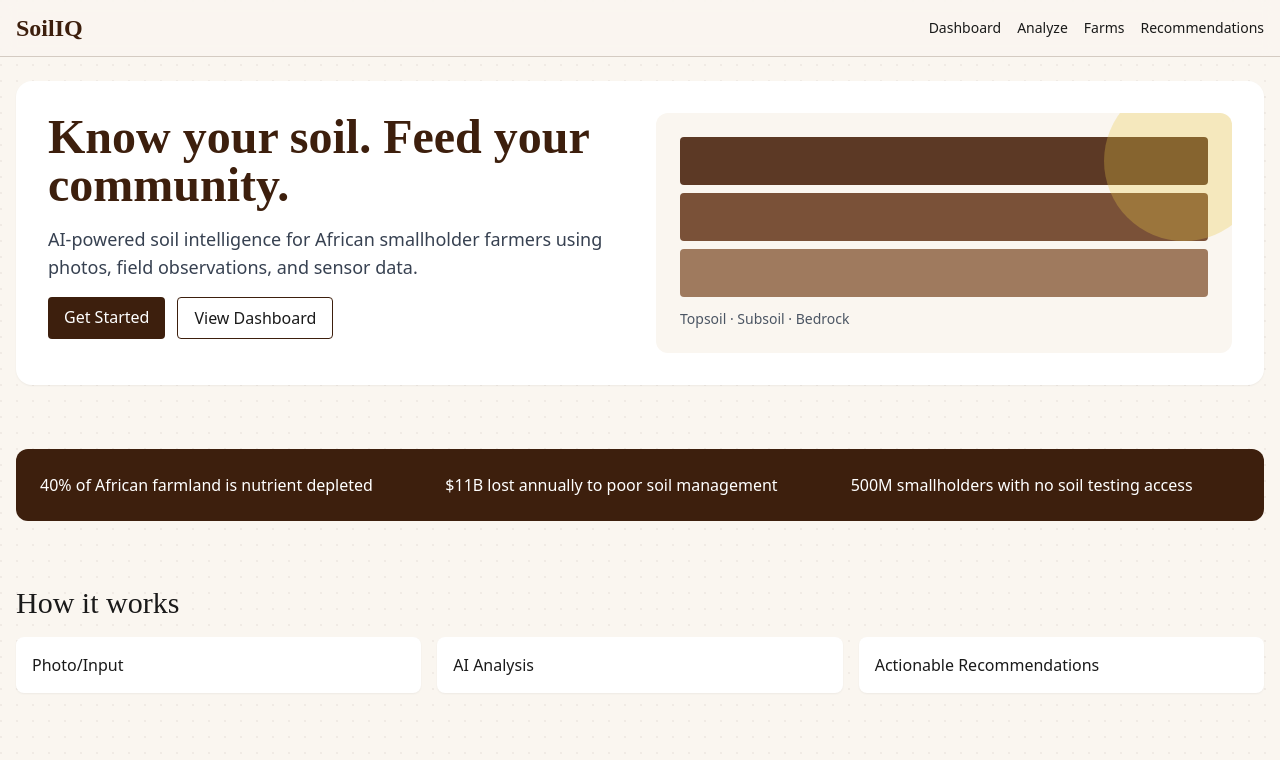
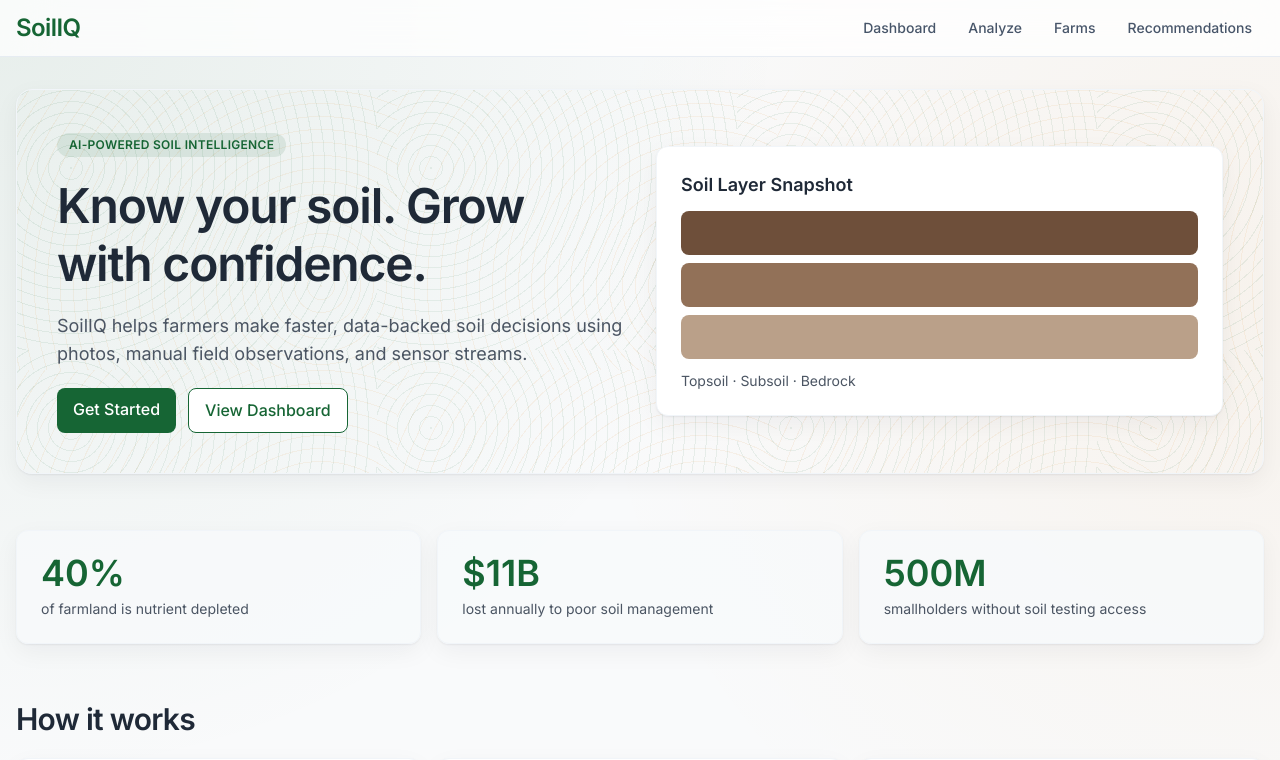
Before and after one commit to dukemawex/SoilIQ, a Next.js app in the folder soiliq-frontend/: page / in a window 1280 px wide. Shown: the top 760 px of the page. Built offline with nearby package versions, Linux system fonts and the light colour scheme.

Commit message:
feat: implement agtech global theme and navigation

```diff
--- a/soiliq-frontend/app/dashboard/page.tsx
+++ b/soiliq-frontend/app/dashboard/page.tsx
@@ -21,22 +21,22 @@ export default function DashboardPage() {
 
   return (
     <div className="space-y-6">
-      <h1 className="font-heading text-3xl">Dashboard</h1>
+      <h1>Dashboard</h1>
       <WeatherWidget weather={weather} />
       <div className="grid gap-4 md:grid-cols-4">
-        <div className="rounded bg-white p-4 shadow">Total Farms <p className="font-mono text-2xl">{farms.length}</p></div>
-        <div className="rounded bg-white p-4 shadow">Avg Soil Health <p className="font-mono text-2xl">{avgScore}</p></div>
-        <div className="rounded bg-white p-4 shadow">Analyses This Month <p className="font-mono text-2xl">{farms.filter((f) => f.latest_analysis).length}</p></div>
-        <div className="rounded bg-white p-4 shadow">Recommendations Applied <p className="font-mono text-2xl">0</p></div>
+        <div className="surface-card p-4">Total Farms <p className="font-mono text-2xl text-text">{farms.length}</p></div>
+        <div className="surface-card p-4">Avg Soil Health <p className="font-mono text-2xl text-text">{avgScore}</p></div>
+        <div className="surface-card p-4">Analyses This Month <p className="font-mono text-2xl text-text">{farms.filter((f) => f.latest_analysis).length}</p></div>
+        <div className="surface-card p-4">Recommendations Applied <p className="font-mono text-2xl text-text">0</p></div>
       </div>
 
       <div className="grid gap-4 md:grid-cols-2">
         {farms.map((farm) => (
-          <div key={farm.id} className="rounded-lg border bg-white p-4 shadow-sm">
+          <div key={farm.id} className="surface-card p-4">
             <div className="flex items-center justify-between">
               <div>
                 <h3 className="font-semibold">{farm.name}</h3>
-                <p className="text-sm text-gray-500">{farm.crop_type}</p>
+                <p className="text-sm">{farm.crop_type}</p>
               </div>
               <SoilHealthRing score={farm.latest_analysis?.overall_health_score || 0} size={100} />
             </div>
@@ -45,7 +45,7 @@ export default function DashboardPage() {
       </div>
 
       <section>
-        <h2 className="mb-3 font-heading text-2xl">Recent Analyses</h2>
+        <h2 className="mb-3">Recent Analyses</h2>
         <div className="space-y-3">
           {farms.flatMap((f) => (f.latest_analysis ? [{ ...f.latest_analysis }] : [])).slice(0, 5).map((a, idx) => <AnalysisCard key={a.id || idx} analysis={a} />)}
         </div>
--- a/soiliq-frontend/app/farms/page.tsx
+++ b/soiliq-frontend/app/farms/page.tsx
@@ -17,19 +17,19 @@ export default function FarmsPage() {
 
   return (
     <div className="space-y-4">
-      <h1 className="font-heading text-3xl">Farms</h1>
-      <div className="overflow-x-auto rounded-lg bg-white shadow-sm">
+      <h1>Farms</h1>
+      <div className="surface-card overflow-x-auto">
         <table className="w-full text-sm">
-          <thead className="bg-linen"><tr><th className="p-2">Name</th><th>Crop</th><th>Area</th><th>Location</th><th>Actions</th></tr></thead>
+          <thead className="bg-slate-50"><tr><th className="p-2">Name</th><th>Crop</th><th>Area</th><th>Location</th><th>Actions</th></tr></thead>
           <tbody>
             {farms.map((farm) => (
-              <tr key={farm.id} className="border-t"><td className="p-2">{farm.name}</td><td>{farm.crop_type}</td><td>{farm.area_hectares}</td><td>{farm.country}</td><td><Link href={`/farms/${farm.id}`} className="text-soil underline">View</Link></td></tr>
+              <tr key={farm.id} className="border-t"><td className="p-2">{farm.name}</td><td>{farm.crop_type}</td><td>{farm.area_hectares}</td><td>{farm.country}</td><td><Link href={`/farms/${farm.id}`} className="font-medium text-primary hover:text-primary-dark">View</Link></td></tr>
             ))}
           </tbody>
         </table>
       </div>
 
-      <div className="rounded-lg bg-white p-4 shadow-sm">
+      <div className="surface-card p-4">
         <h2 className="mb-2 text-xl">Add Farm</h2>
         <div className="grid gap-2 md:grid-cols-2">
           {['name', 'crop_type', 'area_hectares', 'country', 'state_province'].map((field) => (
@@ -37,10 +37,7 @@ export default function FarmsPage() {
           ))}
         </div>
         <div className="mt-2"><FarmMapPin onChange={(coords) => setForm({ ...form, latitude: coords.lat, longitude: coords.lng })} /></div>
-        <button
-          className="mt-2 rounded bg-soil px-4 py-2 text-white"
-          onClick={async () => { await api.createFarm(form); await load(); }}
-        >Create Farm</button>
+        <button className="mt-2" onClick={async () => { await api.createFarm(form); await load(); }}>Create Farm</button>
       </div>
     </div>
   );
--- a/soiliq-frontend/app/globals.css
+++ b/soiliq-frontend/app/globals.css
@@ -4,13 +4,90 @@
 
 :root {
   color-scheme: light;
+  --bg: #f9fafb;
+  --surface: #ffffff;
+  --text: #1f2937;
+  --muted: #4b5563;
+  --primary: #166534;
+  --primary-dark: #14532d;
+  --accent: #d97706;
+  --accent-dark: #b45309;
+}
+
+@layer base {
+  * {
+    @apply border-slate-200;
   }
 
   body {
-  background: #faf6f0;
-  color: #1a1a1a;
-  background-image: radial-gradient(circle at 1px 1px, rgba(61, 31, 13, 0.05) 1px, transparent 0);
-  background-size: 16px 16px;
+    @apply bg-background font-sans text-text antialiased;
+    min-height: 100vh;
+    line-height: 1.65;
+    background-image:
+      radial-gradient(circle at 0% 0%, rgba(22, 101, 52, 0.08), transparent 40%),
+      radial-gradient(circle at 100% 20%, rgba(217, 119, 6, 0.06), transparent 40%);
+  }
+
+  h1 {
+    @apply text-4xl font-semibold tracking-tight text-text md:text-5xl;
+    line-height: 1.2;
+  }
+
+  h2 {
+    @apply text-2xl font-semibold tracking-tight text-text md:text-3xl;
+    line-height: 1.28;
+  }
+
+  h3 {
+    @apply text-xl font-semibold text-text;
+    line-height: 1.35;
+  }
+
+  p {
+    @apply text-base text-muted;
+  }
+
+  a {
+    @apply transition-colors duration-200;
+  }
+
+  button {
+    @apply rounded-lg bg-primary px-4 py-2 font-medium text-white transition-all duration-200 hover:-translate-y-0.5 hover:bg-primary-dark disabled:cursor-not-allowed disabled:opacity-50;
+  }
+
+  input:not([type='checkbox']):not([type='radio']),
+  select,
+  textarea {
+    @apply rounded-lg border border-slate-200 bg-white px-3 py-2 text-sm text-text outline-none transition-all duration-200 placeholder:text-slate-400 focus:border-primary focus:ring-2 focus:ring-primary/25;
+  }
+
+  input[type='checkbox'],
+  input[type='radio'] {
+    accent-color: var(--primary);
+  }
+}
+
+@layer components {
+  .surface-card {
+    @apply rounded-xl border border-slate-100 bg-surface shadow-card;
+  }
+
+  .btn-outline {
+    @apply rounded-lg border border-primary bg-white px-4 py-2 font-medium text-primary transition-all duration-200 hover:-translate-y-0.5 hover:bg-primary/5;
+  }
+
+  .hero-organic {
+    background-image:
+      linear-gradient(135deg, rgba(22, 101, 52, 0.08), rgba(217, 119, 6, 0.07)),
+      radial-gradient(circle at 12% 22%, rgba(22, 101, 52, 0.15), transparent 35%),
+      radial-gradient(circle at 88% 82%, rgba(180, 83, 9, 0.12), transparent 38%);
+  }
+
+  .topo-pattern {
+    background-image:
+      repeating-radial-gradient(circle at 15% 30%, rgba(22, 101, 52, 0.08) 0, rgba(22, 101, 52, 0.08) 1px, transparent 1px, transparent 11px),
+      repeating-radial-gradient(circle at 80% 70%, rgba(217, 119, 6, 0.07) 0, rgba(217, 119, 6, 0.07) 1px, transparent 1px, transparent 13px);
+    background-size: 360px 260px, 380px 280px;
   }
 
   .card-grain {
@@ -22,6 +99,11 @@ body {
     position: absolute;
     inset: 0;
     pointer-events: none;
-  background: repeating-linear-gradient(45deg, rgba(0, 0, 0, 0.015), rgba(0, 0, 0, 0.015) 2px, transparent 2px, transparent 6px);
+    background: repeating-linear-gradient(45deg, rgba(15, 23, 42, 0.01), rgba(15, 23, 42, 0.01) 2px, transparent 2px, transparent 8px);
     border-radius: inherit;
   }
+}
+
+body {
+  margin: 0;
+}
--- a/soiliq-frontend/app/layout.tsx
+++ b/soiliq-frontend/app/layout.tsx
@@ -1,22 +1,21 @@
 import './globals.css';
 import Link from 'next/link';
+import { Inter } from 'next/font/google';
+import MainNav from '@/components/MainNav';
+
+const inter = Inter({ subsets: ['latin'], variable: '--font-sans' });
 
 export default function RootLayout({ children }: { children: React.ReactNode }) {
   return (
     <html lang="en">
-      <body>
-        <header className="border-b border-soil/20 bg-linen/90 backdrop-blur">
-          <nav className="mx-auto flex max-w-7xl items-center justify-between px-4 py-3">
-            <Link href="/" className="font-heading text-2xl font-bold text-soil">SoilIQ</Link>
-            <div className="flex gap-4 text-sm">
-              <Link href="/dashboard">Dashboard</Link>
-              <Link href="/analyze">Analyze</Link>
-              <Link href="/farms">Farms</Link>
-              <Link href="/recommendations">Recommendations</Link>
-            </div>
+      <body className={inter.variable}>
+        <header className="sticky top-0 z-40 border-b border-slate-200/80 bg-white/75 backdrop-blur-xl">
+          <nav className="mx-auto flex max-w-7xl flex-wrap items-center justify-between gap-3 px-4 py-3">
+            <Link href="/" className="text-2xl font-semibold tracking-tight text-primary">SoilIQ</Link>
+            <MainNav />
           </nav>
         </header>
-        <main className="mx-auto max-w-7xl px-4 py-6">{children}</main>
+        <main className="mx-auto max-w-7xl px-4 py-8">{children}</main>
       </body>
     </html>
   );
--- a/soiliq-frontend/app/page.tsx
+++ b/soiliq-frontend/app/page.tsx
@@ -2,57 +2,84 @@ import Link from 'next/link';
 
 export default function LandingPage() {
   return (
-    <div className="space-y-16">
-      <section className="grid gap-8 rounded-2xl bg-white p-8 shadow-sm md:grid-cols-2">
-        <div className="space-y-4">
-          <h1 className="font-heading text-5xl font-bold text-soil">Know your soil. Feed your community.</h1>
-          <p className="text-lg text-gray-700">AI-powered soil intelligence for African smallholder farmers using photos, field observations, and sensor data.</p>
-          <div className="flex gap-3">
-            <Link href="/auth/register" className="rounded bg-soil px-4 py-2 text-white">Get Started</Link>
-            <Link href="/dashboard" className="rounded border border-soil px-4 py-2">View Dashboard</Link>
+    <div className="space-y-14 pb-6">
+      <section className="hero-organic topo-pattern relative overflow-hidden rounded-2xl border border-slate-100 p-8 shadow-card md:p-10">
+        <div className="grid gap-8 md:grid-cols-2 md:items-center">
+          <div className="space-y-5">
+            <span className="inline-flex rounded-full bg-primary/10 px-3 py-1 text-xs font-semibold uppercase tracking-wide text-primary">AI-powered soil intelligence</span>
+            <h1>Know your soil. Grow with confidence.</h1>
+            <p className="max-w-xl text-lg">SoilIQ helps farmers make faster, data-backed soil decisions using photos, manual field observations, and sensor streams.</p>
+            <div className="flex flex-wrap gap-3">
+              <Link href="/auth/register" className="rounded-lg bg-primary px-4 py-2 font-medium text-white transition-all duration-200 hover:-translate-y-0.5 hover:bg-primary-dark">Get Started</Link>
+              <Link href="/dashboard" className="btn-outline">View Dashboard</Link>
+            </div>
           </div>
-        </div>
-        <div className="relative overflow-hidden rounded-xl bg-linen p-6">
-          <div className="absolute -right-8 -top-8 h-40 w-40 rounded-full bg-wheat/30" />
-          <div className="space-y-2">
-            <div className="h-12 rounded bg-[#5c3925]" />
-            <div className="h-12 rounded bg-[#7a5138]" />
-            <div className="h-12 rounded bg-[#9f7a5e]" />
+          <div className="surface-card space-y-3 p-6">
+            <h3 className="text-lg">Soil Layer Snapshot</h3>
+            <div className="space-y-2">
+              <div className="h-11 rounded-lg bg-[#6e4f3a]" />
+              <div className="h-11 rounded-lg bg-[#927158]" />
+              <div className="h-11 rounded-lg bg-[#baa089]" />
+            </div>
+            <p className="text-sm">Topsoil · Subsoil · Bedrock</p>
           </div>
-          <p className="mt-3 text-sm text-gray-600">Topsoil · Subsoil · Bedrock</p>
         </div>
       </section>
 
-      <section className="grid gap-4 rounded-xl bg-soil p-6 text-white md:grid-cols-3">
-        <p>40% of African farmland is nutrient depleted</p>
-        <p>$11B lost annually to poor soil management</p>
-        <p>500M smallholders with no soil testing access</p>
+      <section className="grid gap-4 md:grid-cols-3">
+        {[
+          { metric: '40%', text: 'of farmland is nutrient depleted' },
+          { metric: '$11B', text: 'lost annually to poor soil management' },
+          { metric: '500M', text: 'smallholders without soil testing access' }
+        ].map((item) => (
+          <article key={item.metric} className="surface-card bg-slate-50/80 p-6">
+            <p className="text-4xl font-semibold leading-none text-primary">{item.metric}</p>
+            <p className="mt-2 text-sm">{item.text}</p>
+          </article>
+        ))}
       </section>
 
       <section>
-        <h2 className="mb-4 font-heading text-3xl">How it works</h2>
+        <h2 className="mb-5">How it works</h2>
         <div className="grid gap-4 md:grid-cols-3">
-          {['Photo/Input', 'AI Analysis', 'Actionable Recommendations'].map((step) => (
-            <div key={step} className="rounded-lg bg-white p-4 shadow-sm">{step}</div>
+          {[
+            { title: 'Capture Inputs', body: 'Use farm photos, quick manual observations, or IoT sensor readings.' },
+            { title: 'Run AI Analysis', body: 'Generate pH, nutrient, and soil health insights with weather context.' },
+            { title: 'Act on Advice', body: 'Follow fertilizer and farm management recommendations with cost awareness.' }
+          ].map((step, index) => (
+            <article key={step.title} className="surface-card p-5">
+              <span className="mb-3 inline-flex h-8 w-8 items-center justify-center rounded-full bg-primary/10 text-sm font-semibold text-primary">{index + 1}</span>
+              <h3>{step.title}</h3>
+              <p className="mt-2 text-sm">{step.body}</p>
+            </article>
           ))}
         </div>
       </section>
 
       <section>
-        <h2 className="mb-4 font-heading text-3xl">Features</h2>
+        <h2 className="mb-5">Features</h2>
         <div className="grid gap-4 md:grid-cols-3">
-          {['Photo Analysis', 'Manual Input', 'IoT Sensor Support', 'Local Language', 'Fertilizer Cost Calculator', 'Weather Integration'].map((f) => (
-            <div key={f} className="rounded-lg border-l-4 border-leaf bg-white p-4 shadow-sm">{f}</div>
+          {[
+            'Photo Analysis',
+            'Manual Input',
+            'IoT Sensor Support',
+            'Local Language UX',
+            'Fertilizer Cost Calculator',
+            'Weather-aware Insights'
+          ].map((feature) => (
+            <article key={feature} className="surface-card border-l-4 border-l-accent p-5">
+              <h3>{feature}</h3>
+            </article>
           ))}
         </div>
       </section>
 
       <section className="grid gap-4 md:grid-cols-2">
-        <blockquote className="rounded-lg bg-white p-4 shadow-sm">“SoilIQ helped me reduce fertilizer waste and improve maize yields.” — Farmer, Kenya</blockquote>
-        <blockquote className="rounded-lg bg-white p-4 shadow-sm">“The weather-aware advice reduced nutrient runoff in my field.” — Farmer, Ghana</blockquote>
+        <blockquote className="surface-card p-5">“SoilIQ helped me reduce fertilizer waste and improve maize yields.” — Farmer, Kenya</blockquote>
+        <blockquote className="surface-card p-5">“The weather-aware advice reduced nutrient runoff in my field.” — Farmer, Ghana</blockquote>
       </section>
 
-      <footer className="rounded-lg bg-linen p-4 text-center text-sm">Grant acknowledgment placeholder · Built for impact partners.</footer>
+      <footer className="surface-card bg-slate-50 p-4 text-center text-sm">Grant acknowledgment placeholder · Built for impact partners.</footer>
     </div>
   );
 }
--- a/soiliq-frontend/app/recommendations/page.tsx
+++ b/soiliq-frontend/app/recommendations/page.tsx
@@ -18,11 +18,11 @@ export default function RecommendationsPage() {
 
   return (
     <div className="space-y-4">
-      <h1 className="font-heading text-3xl">Recommendations</h1>
-      <div className="flex flex-wrap gap-2">
+      <h1>Recommendations</h1>
+      <div className="surface-card flex flex-wrap items-center gap-2 p-4">
         <select className="rounded border p-2" value={farmId} onChange={(e) => setFarmId(e.target.value)}><option value="">Select farm</option>{farms.map((f) => <option key={f.id} value={f.id}>{f.name}</option>)}</select>
         <select className="rounded border p-2" value={filter} onChange={(e) => setFilter(e.target.value as any)}><option value="all">All</option><option value="applied">Applied</option><option value="pending">Pending</option></select>
-        <div className="rounded bg-wheat/20 px-3 py-2 text-sm">Pending Estimated Cost: ${totalCost.toFixed(2)}</div>
+        <div className="rounded-lg bg-accent/15 px-3 py-2 text-sm font-medium text-accent-dark">Pending Estimated Cost: ${totalCost.toFixed(2)}</div>
       </div>
       <RecommendationTable rows={filtered} onApply={async (id) => { await api.markRecommendationApplied(id); if (farmId) setRows(await api.getRecommendations(farmId)); }} />
     </div>
--- /dev/null
+++ b/soiliq-frontend/components/MainNav.tsx
@@ -0,0 +1,36 @@
+'use client';
+
+import Link from 'next/link';
+import { usePathname } from 'next/navigation';
+
+const links = [
+  { href: '/dashboard', label: 'Dashboard' },
+  { href: '/analyze', label: 'Analyze' },
+  { href: '/farms', label: 'Farms' },
+  { href: '/recommendations', label: 'Recommendations' }
+];
+
+export default function MainNav() {
+  const pathname = usePathname();
+
+  return (
+    <div className="flex flex-wrap items-center gap-2 text-sm">
+      {links.map((link) => {
+        const active = pathname === link.href || pathname.startsWith(`${link.href}/`);
+        return (
+          <Link
+            key={link.href}
+            href={link.href}
+            className={`rounded-full px-3 py-1.5 font-medium transition-all duration-200 ${
+              active
+                ? 'border border-primary/20 bg-primary/10 text-primary shadow-sm'
+                : 'text-slate-600 hover:bg-white/80 hover:text-primary'
+            }`}
+          >
+            {link.label}
+          </Link>
+        );
+      })}
+    </div>
+  );
+}
--- a/soiliq-frontend/components/WeatherWidget.tsx
+++ b/soiliq-frontend/components/WeatherWidget.tsx
@@ -1,11 +1,11 @@
 export default function WeatherWidget({ weather }: { weather?: any }) {
-  if (!weather) return <div className="rounded-lg bg-white p-4 shadow-sm">Weather unavailable</div>;
+  if (!weather) return <div className="surface-card p-4">Weather unavailable</div>;
   return (
-    <div className="rounded-lg border-l-4 border-leaf bg-white p-4 shadow-sm card-grain">
+    <div className="surface-card card-grain border-l-4 border-l-primary p-4">
       <h3 className="font-semibold">7-day Forecast</h3>
       <div className="mt-3 grid grid-cols-2 gap-2 md:grid-cols-4 lg:grid-cols-7">
         {(weather.forecast || []).map((d: any) => (
-          <div key={d.date} className="rounded bg-linen p-2 text-xs">
+          <div key={d.date} className="rounded-lg bg-slate-50 p-2 text-xs">
             <p>{new Date(d.date).toLocaleDateString()}</p>
             <p className="font-mono">{Math.round(d.temp)}°C</p>
             <p>{d.description}</p>
--- a/soiliq-frontend/tailwind.config.ts
+++ b/soiliq-frontend/tailwind.config.ts
@@ -5,15 +5,30 @@ const config: Config = {
   theme: {
     extend: {
       colors: {
-        soil: '#3d1f0d',
-        leaf: '#4a7c59',
-        wheat: '#e8c547',
-        linen: '#faf6f0',
-        charcoal: '#1a1a1a'
+        primary: '#166534',
+        'primary-dark': '#14532d',
+        accent: '#D97706',
+        'accent-dark': '#B45309',
+        background: '#F9FAFB',
+        surface: '#FFFFFF',
+        text: '#1F2937',
+        muted: '#4B5563',
+        soil: '#166534',
+        leaf: '#2E7D32',
+        wheat: '#D97706',
+        linen: '#F9FAFB',
+        charcoal: '#1F2937'
       },
       fontFamily: {
-        heading: ['Fraunces', 'serif'],
+        sans: ['var(--font-sans)', 'Inter', 'Plus Jakarta Sans', 'Figtree', 'system-ui', 'sans-serif'],
+        heading: ['var(--font-sans)', 'Inter', 'Plus Jakarta Sans', 'Figtree', 'system-ui', 'sans-serif'],
         mono: ['DM Mono', 'monospace']
+      },
+      borderRadius: {
+        xl: '12px'
+      },
+      boxShadow: {
+        card: '0 1px 2px rgba(15, 23, 42, 0.06), 0 8px 24px rgba(15, 23, 42, 0.05)'
       },
       keyframes: {
         float: {
```
Also changed, not shown: soiliq-frontend/components/AnalysisCard.tsx (+4 -4 lines), soiliq-frontend/components/RecommendationTable.tsx (+4 -4 lines). Lines whose indentation alone changed are shown as unchanged.
